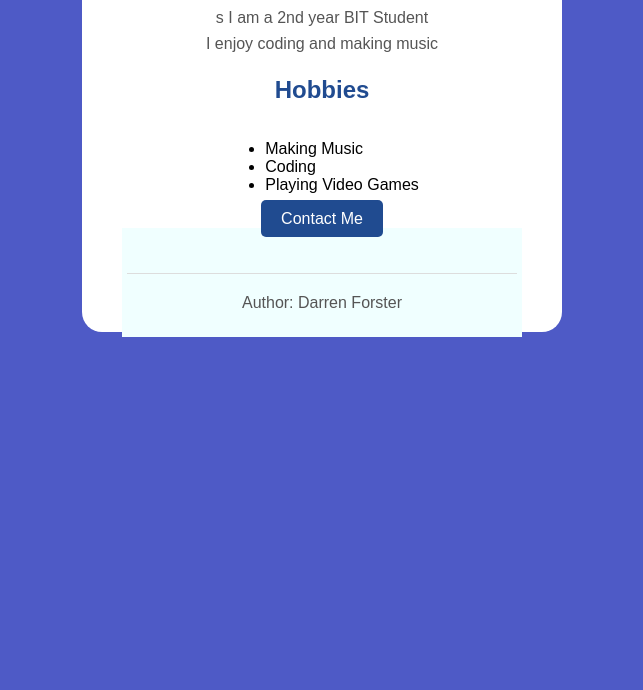
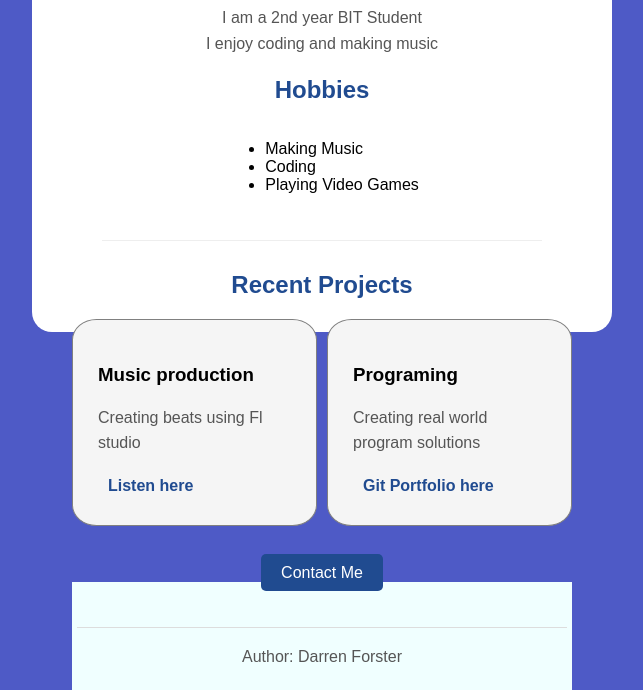
Before and after one commit to dxxxrn1/aboutMeSite, a website: page public/index.html in a window 1280 px wide. Shown: the part 460-1150 px from the top of the page, without its empty margins (318-961 px from the left). Before the commit the page ends 800 px from the top, so only its background shows below. Drawn offline with Linux system fonts and the light colour scheme.

Commit message:
Added project boxes and hover effects

```diff
--- a/public/index.html
+++ b/public/index.html
@@ -15,10 +15,12 @@
 
         .container{
             background-color: white;
-            width: 400px;
+            max-width: 500px;
             padding: 40px;
             border-radius: 20px;
             text-align: center;
+            width: 50%;
+            margin: 0 auto;
         }
         .profile-pic{
             width: 150px;
@@ -47,6 +49,7 @@
             margin-top: 20px;
             transition: background-color 0.2s;
             text-decoration: none;
+           /* display: block;*/
         }
         .btn:hover{
             background-color: #4e5ac6;
@@ -63,6 +66,48 @@
             color: white;
 
         }
+        .project-link{
+            color: #204b90;
+            font-weight: bold;
+            text-decoration: none;
+            display: inline-block;
+            padding: 5px 10px;
+            border-radius: 5%;
+            transition: all 0.3s ease;
+
+
+        }
+        .project-link:hover{
+
+            background-color: #bdc2f1;
+            color:#204b90;
+            cursor: pointer;
+            transform: scale(1.1)
+        }
+
+        .project-grid{
+            display: flex;
+            gap: 10px;
+            justify-content: center;
+            margin-bottom: 20px;
+            text-align: left;
+        }
+        .project-card{
+            background-color: whitesmoke;
+            padding: 25px;
+            border-radius: 10%;
+            border: 1px solid grey;
+            flex: 1;
+            transition: all 0.3s ease;
+
+        }
+        .project-card:hover{
+
+            transform: scale(1.02);
+        }
+
+
+
     </style>
 </head>
 <body>
@@ -71,7 +116,7 @@
     <p>And welcome to my about me section on the internet</p>
     <img src ="instaPic.jpg" alt = "Profile picture" class = "profile-pic">
     <h2> About Me</h2>
-    <p> s
+    <p>
         I am a 2nd year BIT Student
         <br> I enjoy coding and making music
     </p>
@@ -81,6 +126,27 @@
         <li>Coding </li>
         <li>Playing Video Games</li>
     </ul>
+
+
+    <hr style ="border: 0; border-top: 1px solid #eee; margin: 30px ;">
+    <h2> Recent Projects</h2>
+    <div class= "project-grid">
+
+        <div class ="project-card">
+            <h3>Music production</h3>
+            <p>Creating beats using Fl studio</p>
+            <a href="" class = "project-link">Listen here</a>
+        </div>
+
+                <div class ="project-card">
+            <h3>Programing</h3>
+            <p>Creating real world program solutions</p>
+            <a href="" class = "project-link">Git Portfolio here</a>
+        </div>
+
+
+
+    </div>
     <br><a href ="/email" class = "btn"> Contact Me</a>
     <footer>
         <hr style = "margin-top: 40px; border: none; border-top: 1px solid #ddd;">
```
